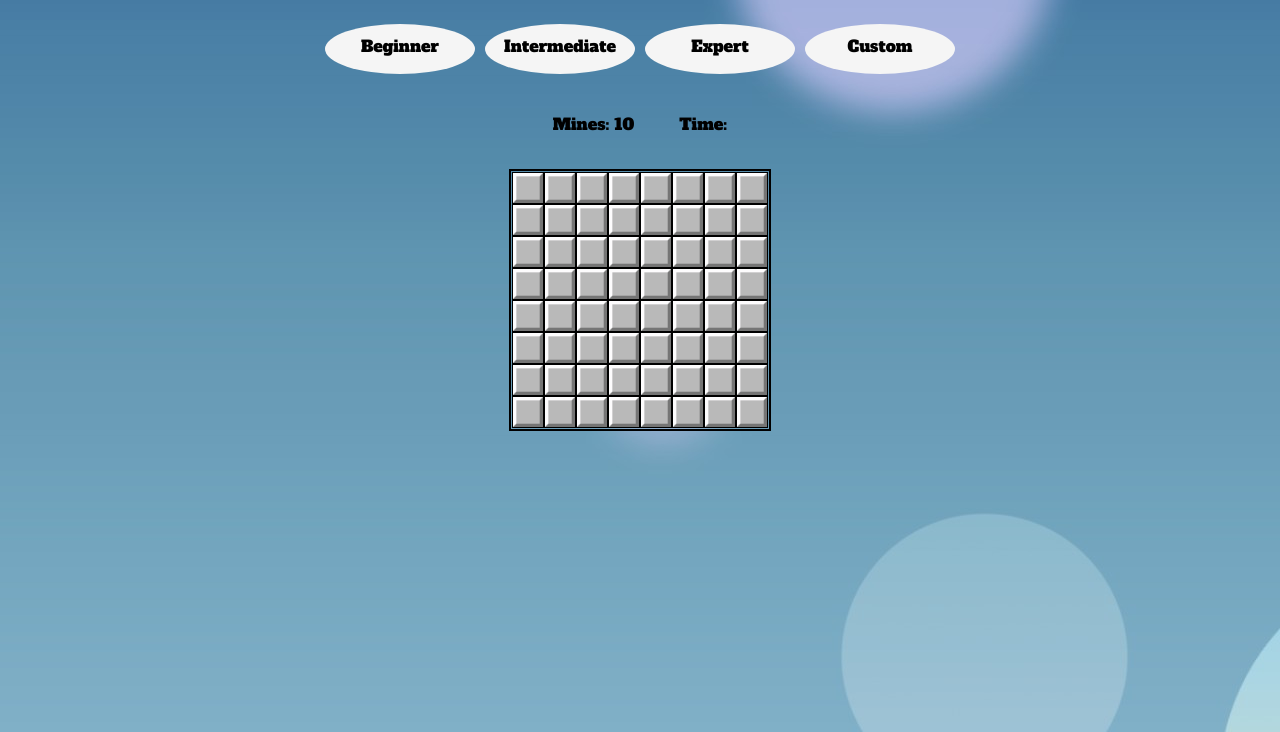
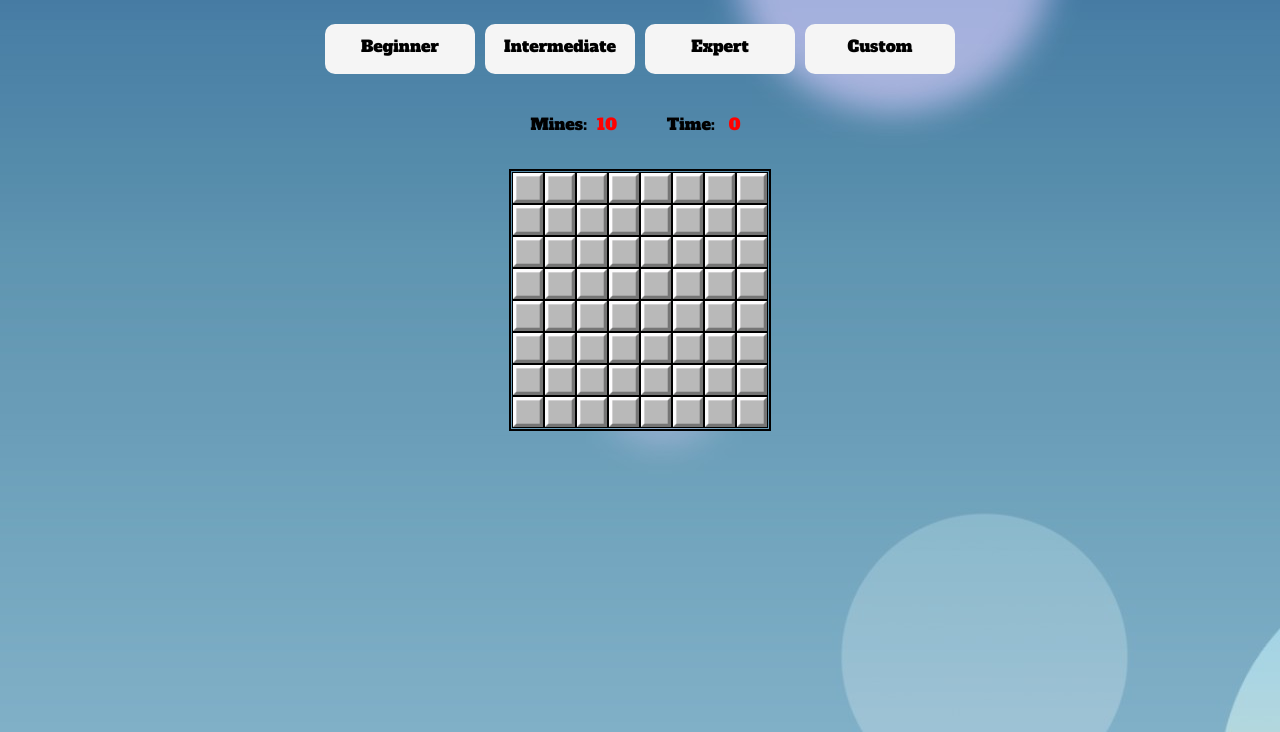
Before and after one commit to Ogenbd/minesweeper, a website: page index.html in a window 1280 px wide. Shown: the part 68-800 px from the top of the page. Drawn offline with Linux system fonts and the light colour scheme.

Commit message:
info visual fix

```diff
--- a/css/main.css
+++ b/css/main.css
@@ -12,6 +12,9 @@ body {
 
 .cell {
     cursor: default;
+    width:30px;
+    max-width:30px;
+    min-width: 30px;
 }
 
 .info div {
@@ -38,12 +41,6 @@ table {
     line-height: 30px;
     padding: 0px;
     outline: 1px solid black;
-}
-
-
-
-.timer {
-    padding-top: 15px;
 }
 
 .hidden {
@@ -83,7 +80,7 @@ table {
     margin: 5px;
     min-height: 50px;
     min-width: 150px;
-    border-radius: 50%;
+    border-radius: 10px;
     cursor: pointer;
 }
 
@@ -91,6 +88,22 @@ table {
     background-color: black;
     color: white;
     transition: 0.4s;
+}
+
+.mineamount {
+    text-anchor: start;
+    color: red;
+    width: 30px;
+    padding:0px !important;
+    margin:0px !important;
+}
+
+.timer {
+    text-anchor: start;
+    color: red;
+    width: 30px;
+    padding:0px !important;
+    margin:0px !important;
 }
 
 .num1 {
--- a/index.html
+++ b/index.html
@@ -15,8 +15,8 @@
         <div onclick="customClicked()">Custom</div>
     </div>
     <div class="info">
-        <div>Mines: <span class="mineamount"></span></div>
-        <div>Time: <span class="timer">0</span></div>
+        <div>Mines: <div class="mineamount"></div></div>
+        <div>Time: <div class="timer">0</div></div>
     </div>
     <table>
         <tbody class="gameBoard"></tbody>
--- a/js/main.js
+++ b/js/main.js
@@ -5,6 +5,9 @@ var gLevel = { size: 8, mines: 10 };
 var gCountMarked = 0;
 var gInterval;
 var gTimePassed;
+const gState = {
+
+}
 
 
 // this runs upon loading index.html
@@ -13,7 +16,7 @@ function initiate() {
     if (gInterval) clearInterval(gInterval)
     gInterval = undefined;
     var elTimer = document.querySelector('.timer');
-    elTimer.innerText = '';
+    elTimer.innerText = '0';
     var elGameEnd = document.querySelector('.gameEnd');
     elGameEnd.innerText = '';
     gCountMarked = 0;
@@ -101,7 +104,7 @@ function cellClicked(elCell, i, j) {
 // updates timer
 function updateTime() {
     var elTimer = document.querySelector('.timer');
-    elTimer.innerText = gTimePassed / 10;
+    elTimer.innerText = gTimePassed/10;
 }
 
 // shows non mine spots up to 2 cells around
@@ -151,7 +154,8 @@ function gameOver(){
             if (gBoard[i][j].isMine && !gBoard[i][j].isMarked) {
                 var elCell = document.querySelector('#cell-' + i + '-' + j);
                 elCell.classList.remove('hidden');
-                elCell.innerText = '💥';
+                elCell.innerHTML = '<td>&#128165;</td>'
+                // elCell.innerText = '💥';
             }
         }
     }
```
Also changed, not shown: package.json (+5 -2 lines).
